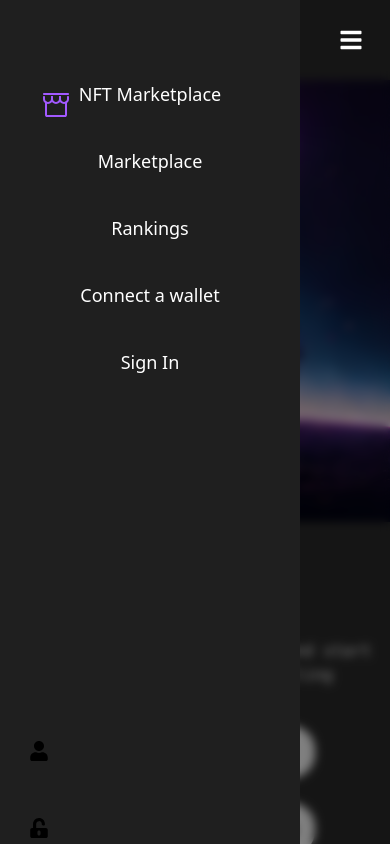
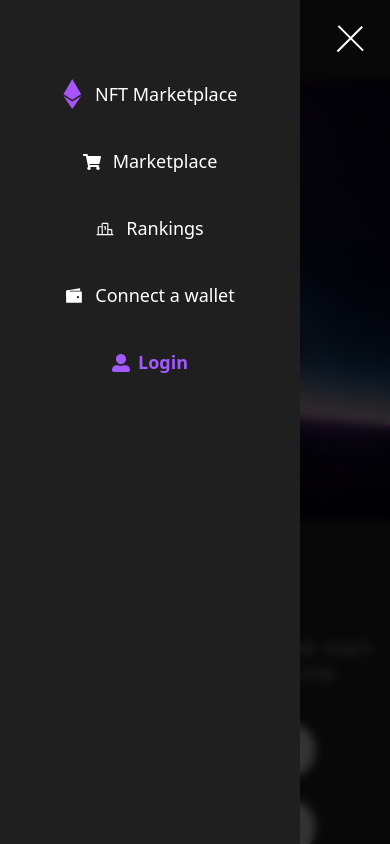
Before and after one commit to NABIL234234/NFT-MARKETPLACE, a React (Vite) app: page /login in a window 390 px wide. Both pictures are taken after a click on the button 351 px from the left and 40 px from the top of the page. Shown: the top 844 px of the page. Built offline with nearby package versions, Linux system fonts and the light colour scheme; grey boxes are pictures that could not be loaded; a web font is replaced by a local one.

Commit message:
style: fixed burger menu

```diff
--- a/src/components/Header/Header.jsx
+++ b/src/components/Header/Header.jsx
@@ -1,9 +1,10 @@
 import React, { useState, useEffect } from "react";
 import "./Header.scss";
 import { NavLink, useNavigate } from "react-router-dom";
-import { FaUserAlt, FaBars } from "react-icons/fa"; // Импортируем FaBars
+import { FaUserAlt, FaBars, FaTimes } from "react-icons/fa"; // Импортируем FaBars и FaTimes
 import Menu from "../../components/Menu/Menu";
 import market from "../../../src/assets/IMAGE/PLAY.SVG/nav/Storefront.svg";
+import { FaEthereum } from "react-icons/fa";
 
 export default function Header() {
   const navigate = useNavigate();
@@ -62,7 +63,7 @@ export default function Header() {
         <div className="max-w-7xl mx-auto">
           <div className="flex justify-between items-center p-6">
             <div className="flex items-center gap-4">
-              <img src={market} alt="market" />
+            <FaEthereum  className="text-purple-500 text-3xl"/>
               <NavLink to="/" className="nav_link text-xl smm:text-2xl">
                 NFT Marketplace
               </NavLink>
@@ -109,14 +110,16 @@ export default function Header() {
                   )}
                 </li>
               </ul>
-              <button className="lgg:hidden burger-btn" onClick={toggleMenu}>
-                <FaBars className="text-white text-2xl" /> {/* Заменяем FaUserAlt на FaBars */}
+              <button className={`lgg:hidden burger-btn ${menuOpen ? 'open' : ''}`} onClick={toggleMenu}>
+                <span className={`line ${menuOpen ? 'line1' : ''}`}></span>
+                <span className={`line ${menuOpen ? 'line2' : ''}`}></span>
+                <span className={`line ${menuOpen ? 'line3' : ''}`}></span>
               </button>
             </div>
           </div>
         </div>
       </header>
-      {menuOpen && <Menu menuOpen={menuOpen} closeMenu={closeMenu} />}
+      {menuOpen && <Menu closeMenu={closeMenu} />}
     </>
   );
 }
--- a/src/components/Header/Header.scss
+++ b/src/components/Header/Header.scss
@@ -1,3 +1,4 @@
+// Header.scss
 .nav_link {
   text-decoration: none;
   color: #ffffff;
@@ -13,7 +14,7 @@
 }
 
 .burger-btn {
-  width: 30px;
+  width: 35px;
   height: 30px;
   position: relative;
   cursor: pointer;
@@ -22,24 +23,26 @@
   justify-content: space-around;
   align-items: center;
   z-index: 20;
+  transition: all 0.3s ease;
 }
 
-.burger-btn span {
+.line {
   display: block;
-  width: 30px;
-  height: 2.5px;
+  width: 35px;
+  height: 2.4px;
   background-color: rgb(255, 255, 255);
   transition: all 0.3s ease;
 }
 
-.burger-btn.open span:nth-child(1) {
-  transform: rotate(45deg) translate(8px, 9px);
+.burger-btn.open .line1 {
+  transform: rotate(45deg) translate(8px, 5px);
 }
 
-.burger-btn.open span:nth-child(2) {
+.burger-btn.open .line2 {
   opacity: 0;
+
 }
 
-.burger-btn.open span:nth-child(3) {
-  transform: rotate(-45deg) translate(5px, -5px);
+.burger-btn.open .line3 {
+  transform: rotate(-45deg) translate(8px, -6px);
 }
--- a/src/components/Menu/Menu.jsx
+++ b/src/components/Menu/Menu.jsx
@@ -1,13 +1,18 @@
-import React, { useEffect } from "react";
-import { NavLink } from "react-router-dom";
+import React, { useEffect, useState } from "react";
+import { NavLink, useNavigate } from "react-router-dom";
 import { motion, useAnimation } from "framer-motion";
+import { FaUserAlt, FaShoppingCart, FaEthereum } from "react-icons/fa";
+import { CiLogout } from "react-icons/ci";
+import { PiRanking } from "react-icons/pi";
+import { IoWalletSharp } from "react-icons/io5";
 import "./Menu.scss";
 
-// images
-import market from "../../../src/assets/IMAGE/PLAY.SVG/nav/Storefront.svg";
-
-export default function Menu() {
+export default function Menu({ closeMenu }) {
   const controls = useAnimation();
+  const [menuOpen, setMenuOpen] = useState(true); // Initial state set to true
+  const [isAuthenticated, setIsAuthenticated] = useState(false);
+  const [userId, setUserId] = useState(null);
+  const navigate = useNavigate();
 
   useEffect(() => {
     controls.start({
@@ -15,20 +20,78 @@ export default function Menu() {
       x: 0,
       transition: { delay: 0.1, duration: 0.5 },
     });
+
+    const token = localStorage.getItem("accessToken");
+    setIsAuthenticated(!!token);
+    if (token) {
+      const storedUserId = localStorage.getItem("userId");
+      if (storedUserId) {
+        setUserId(storedUserId);
+      }
+    }
+  }, [controls]);
+
+  useEffect(() => {
+    const handleStorageChange = () => {
+      const token = localStorage.getItem("accessToken");
+      setIsAuthenticated(!!token);
+      if (token) {
+        const storedUserId = localStorage.getItem("userId");
+        if (storedUserId) {
+          setUserId(storedUserId);
+        }
+      }
+    };
+
+    window.addEventListener("storage", handleStorageChange);
+    return () => {
+      window.removeEventListener("storage", handleStorageChange);
+    };
   }, []);
+
+  useEffect(() => {
+    if (menuOpen) {
+      document.body.classList.add("no-scroll");
+    } else {
+      document.body.classList.remove("no-scroll");
+    }
+
+    return () => {
+      document.body.classList.remove("no-scroll");
+    };
+  }, [menuOpen]);
+
+  const handleLinkClick = () => {
+    closeMenu();
+    setMenuOpen(false);
+  };
+
+  const handleLogout = () => {
+    localStorage.removeItem("accessToken");
+    localStorage.removeItem("userId");
+    setIsAuthenticated(false);
+    setUserId(null);
+    navigate("/login");
+    closeMenu();
+    setMenuOpen(false);
+  };
 
   return (
     <div className="menu">
       <div className="menu_content">
         <ul>
           <li>
-            <motion.div initial={{ x: -80 }} animate={controls}>
-              <img
-                className="absolute left-10 top-[10.5%]"
-                src={market}
-                alt="market"
-              />
-              <NavLink to="/" className="text-xl smm:text-2xl">
+            <motion.div
+              initial={{ x: -80 }}
+              animate={controls}
+              className="flex items-center gap-2"
+            >
+              <FaEthereum className="text-purple-500 text-3xl" />
+              <NavLink
+                to="/"
+                className="text-xl smm:text-2xl"
+                onClick={handleLinkClick}
+              >
                 NFT Marketplace
               </NavLink>
             </motion.div>
@@ -37,9 +100,14 @@ export default function Menu() {
             <motion.div
               initial={{ x: -250 }}
               animate={controls}
-              className="item"
+              className="hover:bg-purple-500"
             >
-              <NavLink to="/shop" className="text-white">
+              <NavLink
+                to="/shop"
+                className="text-white flex items-center gap-3"
+                onClick={handleLinkClick}
+              >
+                <FaShoppingCart />
                 Marketplace
               </NavLink>
             </motion.div>
@@ -48,9 +116,14 @@ export default function Menu() {
             <motion.div
               initial={{ x: -650 }}
               animate={controls}
-              className="item"
+              className="hover:bg-purple-500"
             >
-              <NavLink to="/rankings" className="text-white">
+              <NavLink
+                to="/rankings"
+                className="text-white flex items-center gap-3"
+                onClick={handleLinkClick}
+              >
+                <PiRanking />
                 Rankings
               </NavLink>
             </motion.div>
@@ -59,22 +132,61 @@ export default function Menu() {
             <motion.div
               initial={{ x: -850 }}
               animate={controls}
-              className="item"
+              className="hover:bg-purple-500"
             >
-              <NavLink to="/wallet" className="text-white">
+              <NavLink
+                to="/wallet"
+                className="text-white flex items-center gap-3"
+                onClick={handleLinkClick}
+              >
+                <IoWalletSharp />
                 Connect a wallet
               </NavLink>
             </motion.div>
           </li>
           <li>
             <motion.div
-              initial={{ x: -1550 }}
+              initial={{ x: -950 }}
               animate={controls}
-              className="item"
+              className="hover:bg-purple-500"
             >
-              <NavLink to="/login" className="text-white">
-                Sign In
-              </NavLink>
+              {isAuthenticated ? (
+                <button
+                  onClick={handleLogout}
+                  className="nav_link flex items-center gap-2 text-white"
+                >
+                  <CiLogout />
+                  Logout
+                </button>
+              ) : (
+                <NavLink
+                  to="/login"
+                  exact="true"
+                  className="nav_link flex items-center gap-2 text-white"
+                  onClick={handleLinkClick}
+                >
+                  <FaUserAlt />
+                  Login
+                </NavLink>
+              )}
+            </motion.div>
+          </li>
+          <li>
+            <motion.div
+              initial={{ x: -1250 }}
+              animate={controls}
+              className="hover:bg-purple-500"
+            >
+              {isAuthenticated && userId && (
+                <NavLink
+                  to={`/profile/${userId}`}
+                  className="nav_link flex items-center gap-2 text-white"
+                  onClick={handleLinkClick}
+                >
+                  <FaUserAlt />
+                  Profile
+                </NavLink>
+              )}
             </motion.div>
           </li>
         </ul>
--- a/src/components/Menu/Menu.scss
+++ b/src/components/Menu/Menu.scss
@@ -4,10 +4,10 @@
   height: 100vh;
   top: 0;
   left: 0;
-  z-index: 10;
+  z-index: 12;
   display: flex;
   justify-content: flex-start;
-  background-color: rgba(0, 0, 0, 0.5);
+  background-color: rgba(0, 0, 0, 0.8);
   backdrop-filter: blur(5px);
   opacity: 0;
   animation: fadeIn 0.3s forwards;
@@ -17,6 +17,10 @@
   to {
     opacity: 1;
   }
+}
+
+.no-scroll {
+  overflow: hidden;
 }
 
 .menu_content {
@@ -38,17 +42,6 @@
   }
 }
 
-// .close-btn {
-//   position: absolute;
-//   top: 20px;
-//   right: 20px;
-//   font-size: 24px;
-//   color: #b90000;
-//   background: none;
-//   border: none;
-//   cursor: pointer;
-// }
-
 .menu_content ul {
   list-style: none;
   padding: 0;
@@ -58,20 +51,37 @@
 
 .menu_content li {
   margin: 20px 0;
-  width: 10 0%;
+  width: 100%;
+  display: flex;
+  justify-content: center;
 }
 
-.menu_content a {
+.menu_content a,
+.menu_content button {
   text-decoration: none;
   color: #ffffff;
   font-size: 18px;
   width: 100%;
   text-align: center;
   padding: 10px 0;
-  display: block;
+  display: flex;
+  align-items: center;
+  justify-content: center;
   transition: background-color 0.3s ease;
 }
 
-.menu_content a:hover {
+.menu_content a:hover,
+.menu_content button:hover {
   background-color: #b324e3;
 }
+
+.icon {
+  margin-right: 10px;
+  font-size: 1.5rem;
+}
+
+.market-icon {
+  width: 30px;
+  height: 30px;
+  margin-right: 10px;
+}
--- a/src/pages/Home/Mashroom/Mashroom.jsx
+++ b/src/pages/Home/Mashroom/Mashroom.jsx
@@ -63,7 +63,7 @@ export default function Mashroom() {
       animate={controls}
       variants={fadeInUp}
       transition={{ duration: 0.5 }}
-      className="mt-20 pb-[40px] sm:pb-[60px] bg-[url('./src/assets/IMAGE/SECTION/mushroom-root.png')] bg-no-repeat bg-center bg-cover relative z-[1]"
+      className="mt-20 pb-[40px] sm:pb-[60px] bg-[url('./src/assets/IMAGE/SECTION/mushroom.png')] bg-no-repeat bg-center bg-cover relative z-[1]"
     >
       <div className="max-w-6xl mx-auto px-5 font-mono ">
         <div className="h-full">
```
